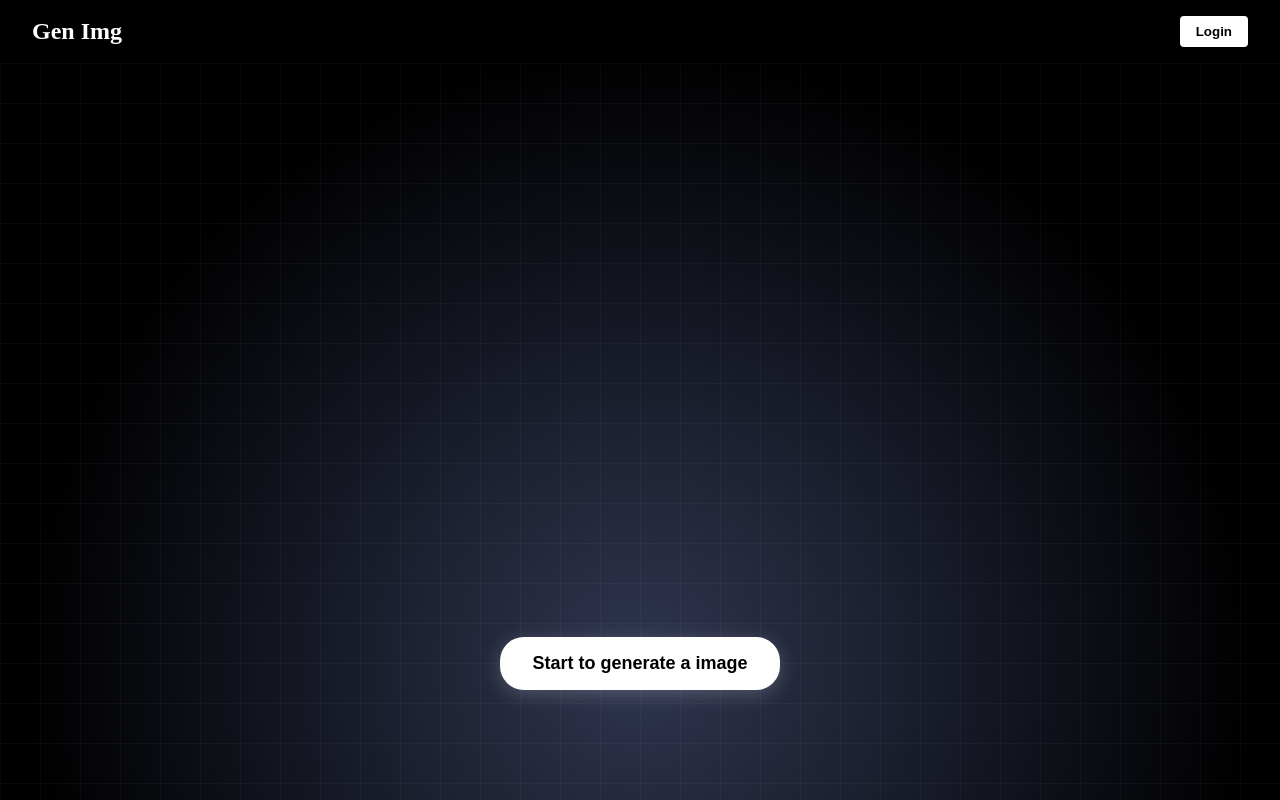
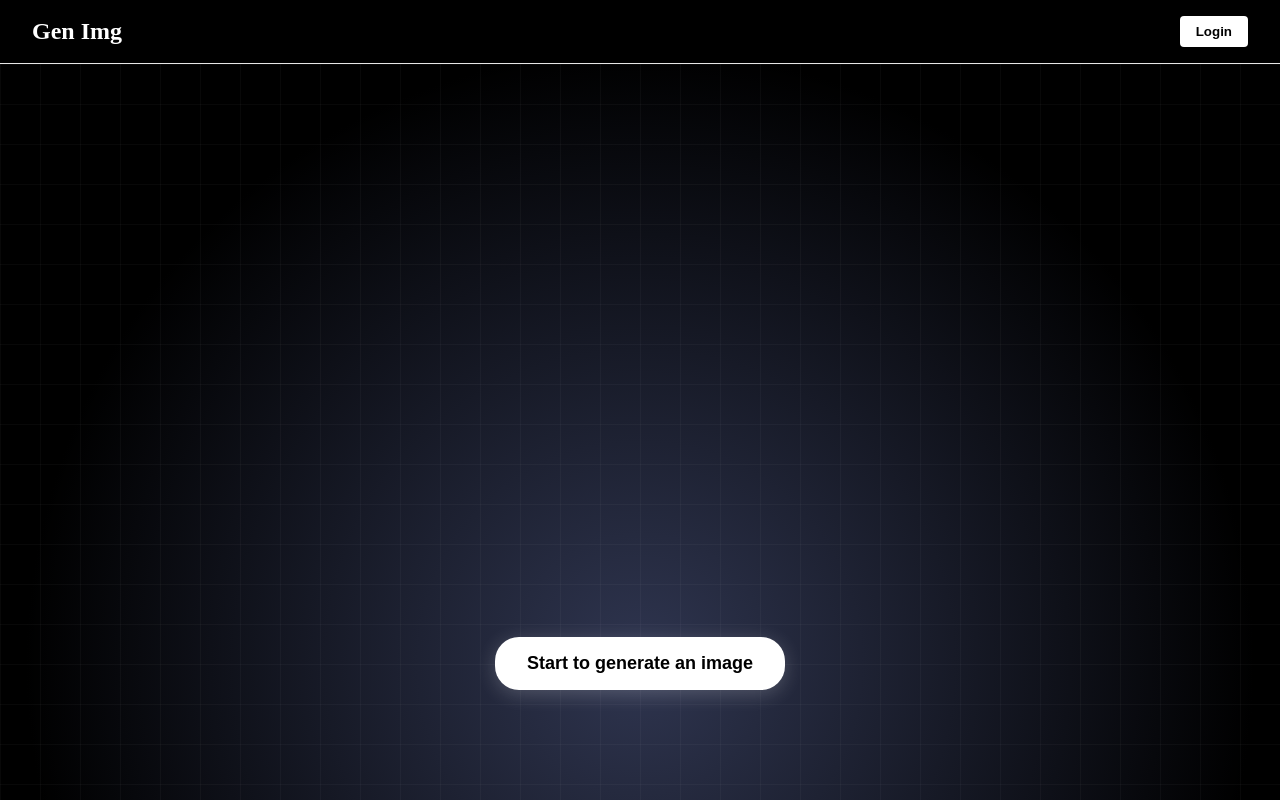
Before and after one commit to YadneshUmredkar75/Image_Generation_AI_Pj, a React (Vite) app in the folder frontend/: page / in a window 1280 px wide. Shown: the top 800 px of the page. Built offline with nearby package versions, Linux system fonts and the light colour scheme.

Commit message:
add the logice in the start btn

```diff
--- a/frontend/src/App.jsx
+++ b/frontend/src/App.jsx
@@ -1,10 +1,10 @@
 import './App.css';
 import { useState } from 'react';
+import { Routes, Route, BrowserRouter } from 'react-router-dom';
 import Navbar from './component/Navebar/Navbar';
-import { Routes, Route, BrowserRouter } from 'react-router-dom';
 import Footer from './component/Footer/Footer';
 import Home from './Page/Home/Home';
-
+import GenImg from './Page/GenImg/GenImg';
 function App() {
   const [login, setLogin] = useState(false);
 
@@ -13,7 +13,8 @@ function App() {
       <div className="App">
         <Navbar login={login} setLogin={setLogin} />
         <Routes>
-          <Route path="/" element={<Home />} />
+          <Route path="/" element={<Home setLogin={setLogin} login={login} />} />
+           <Route path="/genimage" element={<GenImg />} />
         </Routes>
         <Footer />
       </div>
--- /dev/null
+++ b/frontend/src/Page/GenImg/GenImg.jsx
@@ -0,0 +1,11 @@
+
+
+function GenImg() {
+  return (
+    <div>
+
+    </div>
+  )
+}
+
+export default GenImg
--- a/frontend/src/Page/Home/Home.jsx
+++ b/frontend/src/Page/Home/Home.jsx
@@ -1,10 +1,11 @@
 import React from 'react'
 import Hero from '../../component/Hero/Hero'
 
-function Home() {
+
+function Home(login, setLogin) {
   return (
    <>
-   <Hero />
+   <Hero setLogin={setLogin}/>
    </>
   )
 }
--- a/frontend/src/component/Footer/Footer.css
+++ b/frontend/src/component/Footer/Footer.css
@@ -5,7 +5,7 @@
 }
 
 .footer {
-  background-color: #1a1a1a;
+  background-color: black;
   color: #ffffff;
   padding: 40px 20px;
   font-family: Arial, sans-serif;
--- a/frontend/src/component/Hero/Hero.jsx
+++ b/frontend/src/component/Hero/Hero.jsx
@@ -1,14 +1,25 @@
+import './Hero.css';
+import { useNavigate } from 'react-router-dom';
 
-import './Hero.css';
-const Hero = () => {
+const Hero = ( setLogin) => {
+  const navigate = useNavigate();
+
+  const handleClick = () => {
+    if (setLogin) {
+      navigate('/genimage');
+    } else {
+      alert('Please sign up or login first to generate images');
+
+    }
+  };
+
   return (
     <div className="hero">
       <div className='contener'>
-        <button>Start to generate a image </button>
+        <button onClick={handleClick}>Start to generate an image</button>
       </div>
+    </div>
+  );
+};
 
-    </div>
-  )
-}
-
-export default Hero
+export default Hero;
--- a/frontend/src/component/Navebar/Navbar.css
+++ b/frontend/src/component/Navebar/Navbar.css
@@ -5,8 +5,12 @@
   padding: 1rem 2rem;
   background-color: black;
   color: white;
+
 }
-
+.line{
+  background-color: #e6e6e6;
+  height: 0.5px;
+}
 .navbar__logo h1 {
   margin: 0;
   font-size: 1.5rem;
--- a/frontend/src/component/Navebar/Navbar.jsx
+++ b/frontend/src/component/Navebar/Navbar.jsx
@@ -5,6 +5,7 @@ function Navbar({ login, setLogin }) {
 
 
   return (
+    <>
     <div className='navbar'>
       <div className='navbar__logo'>
         <h1>Gen Img</h1>
@@ -21,7 +22,8 @@ function Navbar({ login, setLogin }) {
           </li>
         </ul>
       </div>
-
+      <div className='line'></div>
+  </>
   )
 }
 
```
Also changed, not shown: frontend/src/Page/GenImg/GenImg.css (added).
